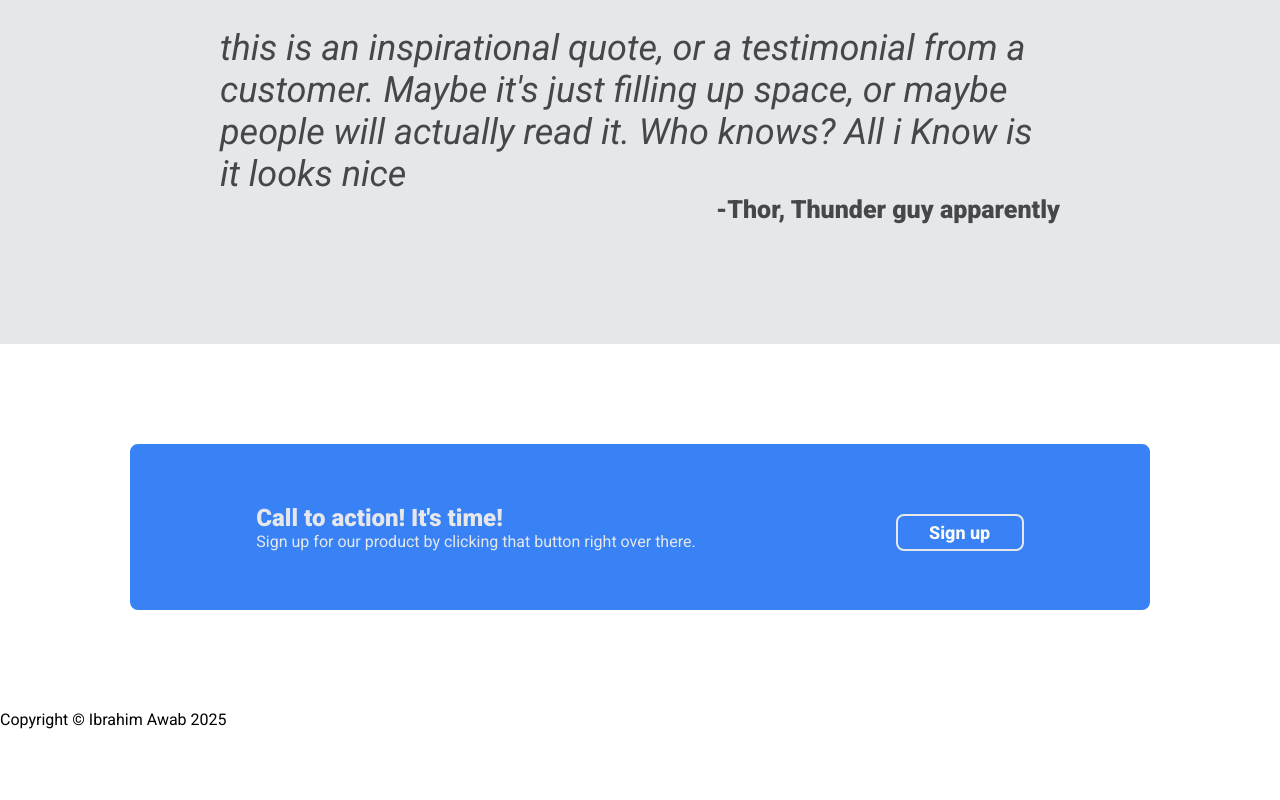
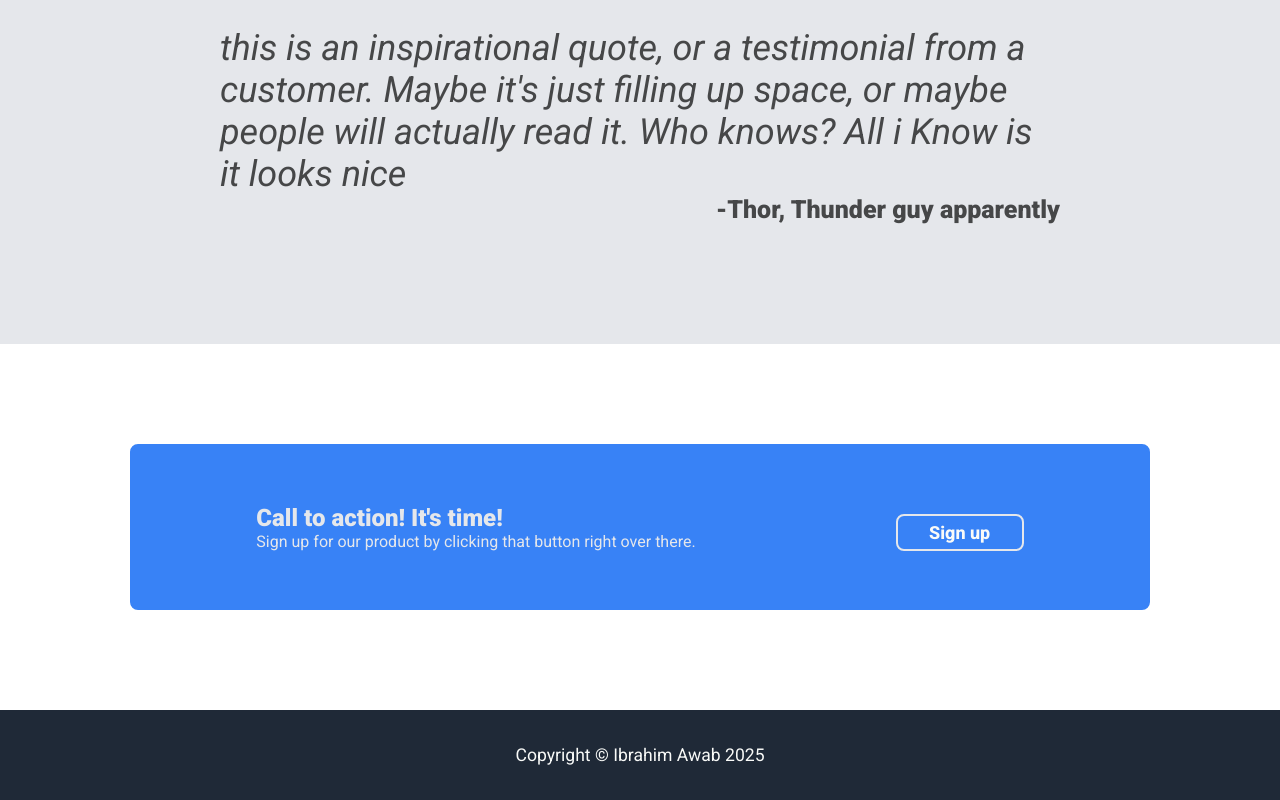
Before and after one commit to miawab/landing-page, a plain HTML site: page index.html in a window 1280 px wide. Shown: the part 1100-1900 px from the top of the page. Before the commit the page ends 1829 px from the top, so only its background shows below. Drawn offline with Linux system fonts and the light colour scheme.

Commit message:
footer done finished task

```diff
--- a/styles.css
+++ b/styles.css
@@ -172,3 +172,11 @@ button{
     font-size: 24px;
     font-weight: 900;
 }
+
+.footer {
+    text-align: center;
+    background-color: #1f2937;
+    padding: 35px;
+    color:#f9faf8;
+    font-size: 110%;
+}
```
